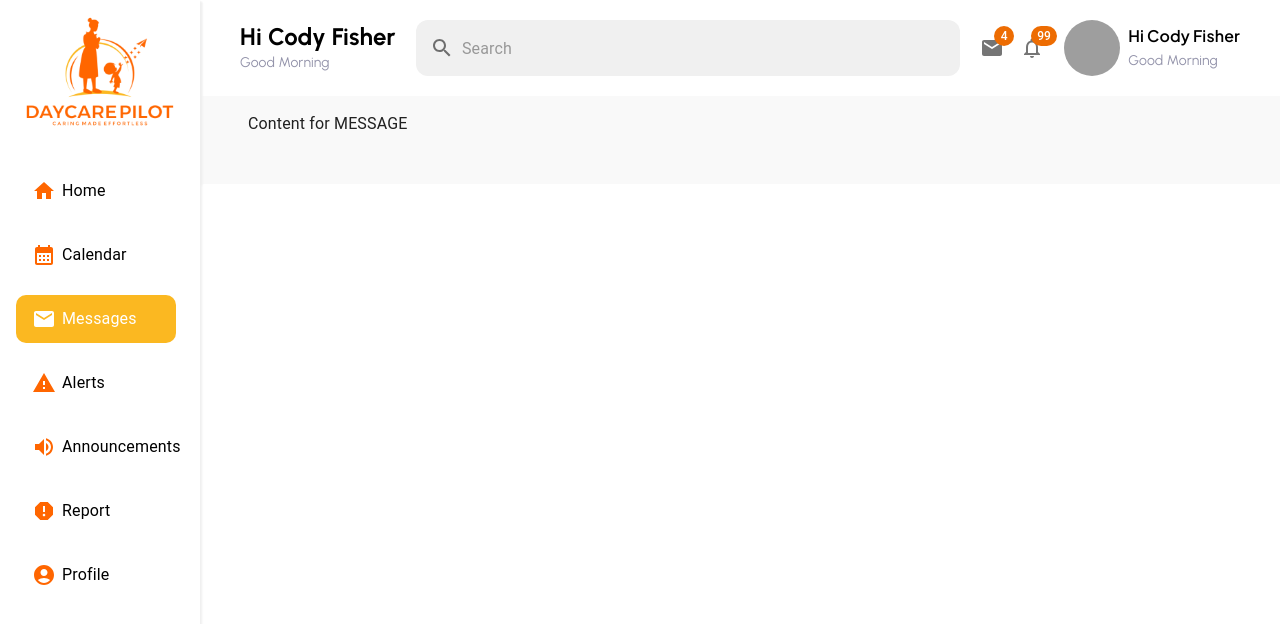
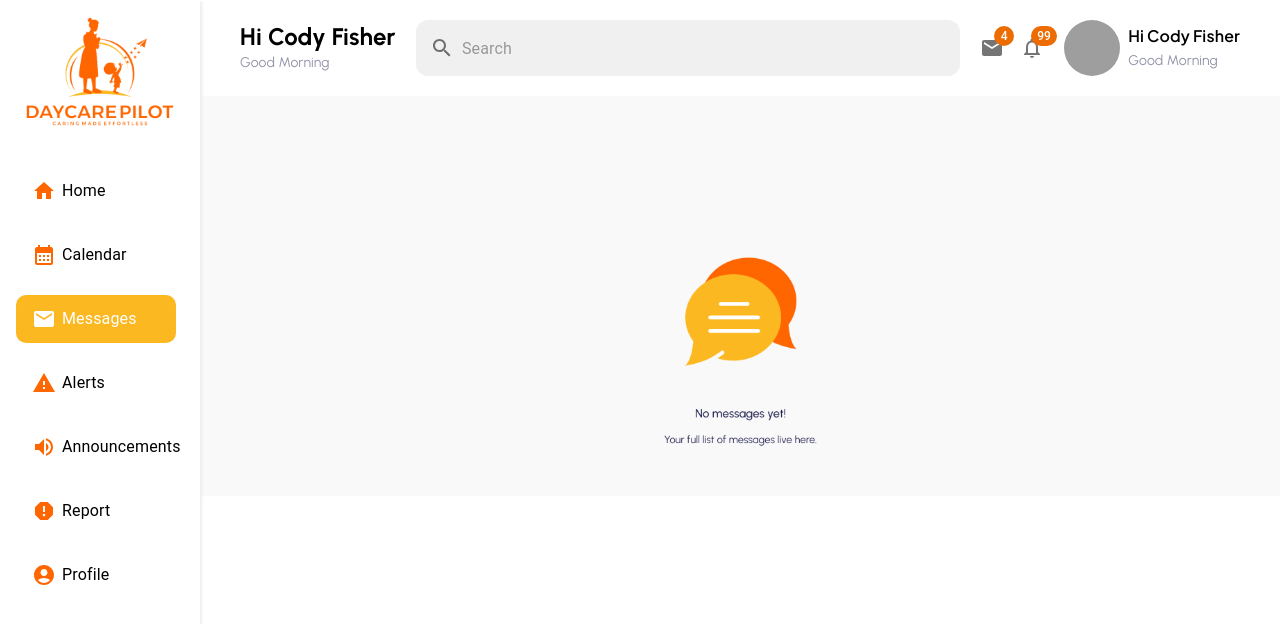
Before and after one commit to noumankhandatu/daycare-pilot, a React (Vite) app: page /parent-dashboard in a window 1280 px wide. Both pictures are taken after a click on the item "Messages". Shown: the top 624 px of the page. Built offline with nearby package versions, Linux system fonts and the light colour scheme; grey boxes are pictures that could not be loaded.

Commit message:
message desktop added

```diff
--- a/src/dashboards/parent-dashboard/index.jsx
+++ b/src/dashboards/parent-dashboard/index.jsx
@@ -34,6 +34,7 @@ import HomeTab from "./tabs/HomeTab";
 import CalenderTab from "./tabs/CalenderTab";
 import ProfileMenu from "../../components/molecules/menu";
 import AppDiv from "../../components/atoms/appDiv";
+import MessageTab from "./tabs/MessageTab";
 const drawerWidth = 200;
 
 const openedMixin = (theme) => ({
@@ -139,7 +140,7 @@ export default function ParentDashboard() {
       case listObj.CALENDAR:
         return <CalenderTab />;
       case listObj.MESSAGE:
-        return <Typography>Content for MESSAGE</Typography>;
+        return <MessageTab />;
       case listObj.ALERTS:
         return <Typography>Content for ALERTS</Typography>;
       case listObj.ANNOUNCMENT:
--- a/src/dashboards/parent-dashboard/tabs/CalenderTab.jsx
+++ b/src/dashboards/parent-dashboard/tabs/CalenderTab.jsx
@@ -37,9 +37,6 @@ const CalenderTab = () => {
             </FormGroup>
 
             <EventsCard />
-            <EventsCard />
-            <EventsCard />
-            <EventsCard />
           </AppPaper>
         </Grid>
         <Grid xs={4}>
--- /dev/null
+++ b/src/dashboards/parent-dashboard/tabs/MessageTab.jsx
@@ -0,0 +1,18 @@
+import noMessageImg from "../../../assets/tab-images/no-message.png";
+import AppImage from "../../../components/atoms/Image";
+
+const MessageTab = () => {
+  return (
+    <div
+      style={{
+        display: "flex",
+        justifyContent: "center",
+        alignItems: "center",
+      }}
+    >
+      <AppImage src={noMessageImg} sx={{ width: "227px", mt: 18 }} />
+    </div>
+  );
+};
+
+export default MessageTab;
```
Also changed, not shown: src/assets/tab-images/no-message.png (added).
